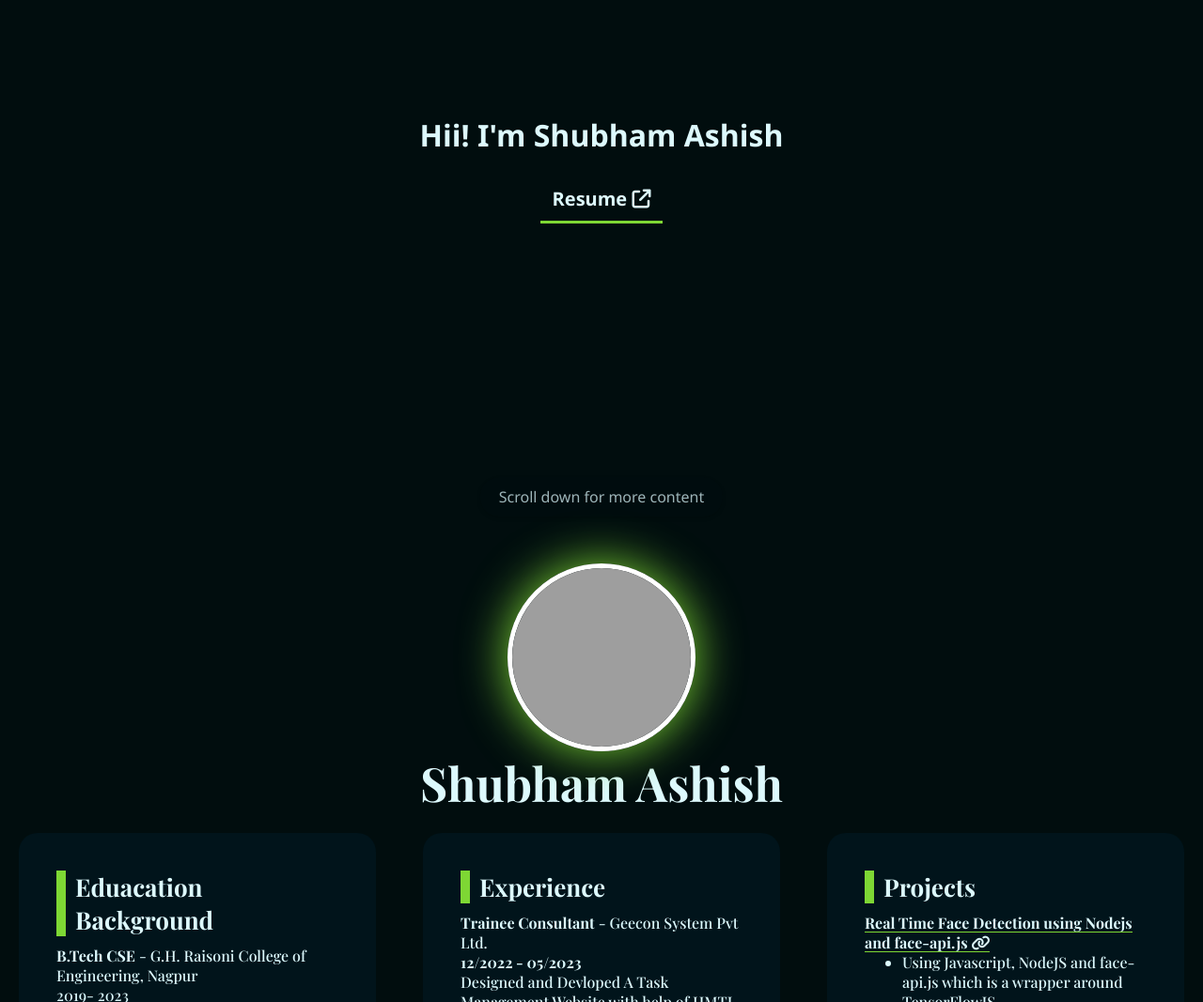
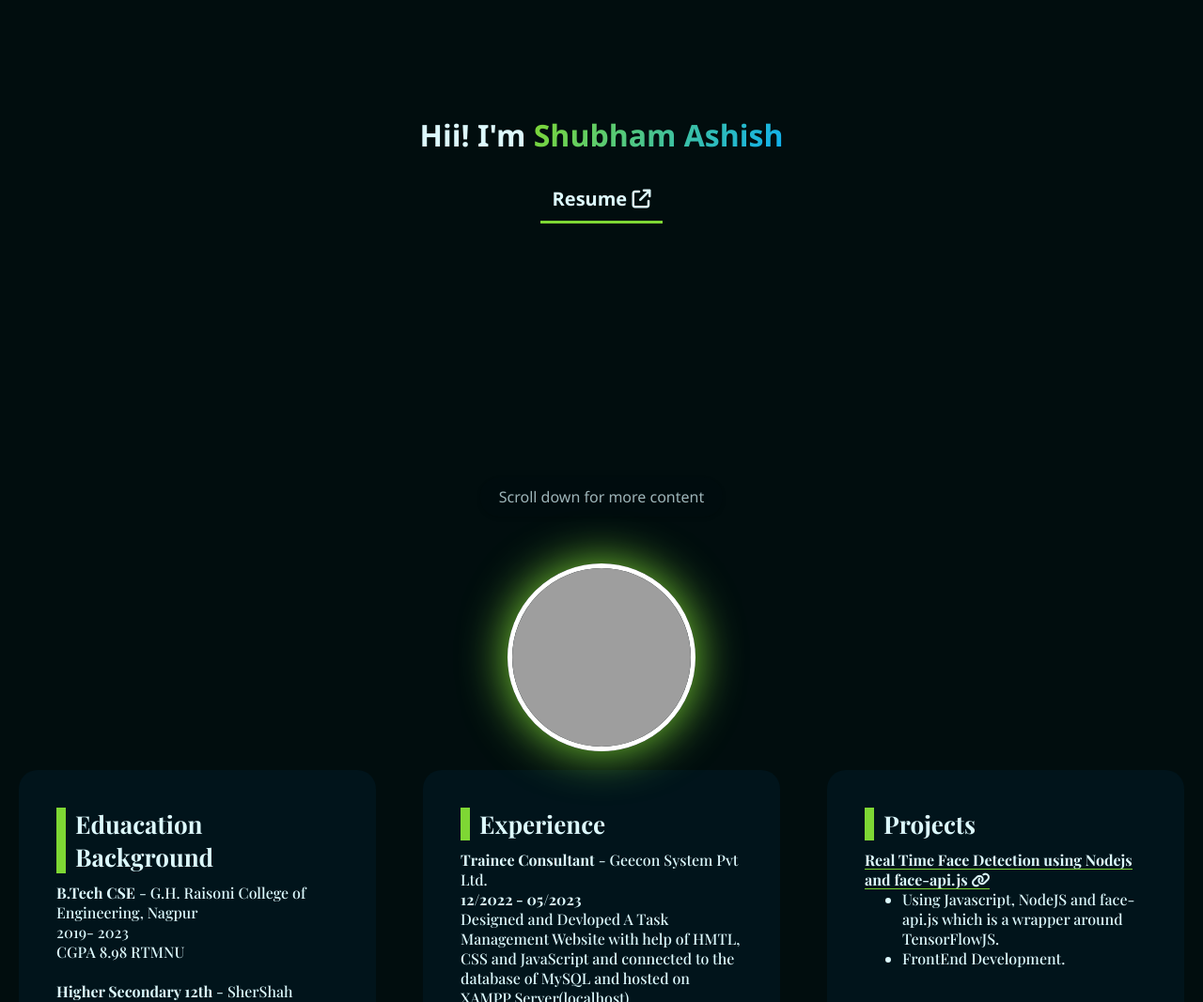
Before and after one commit to RAVINDRA-CHOUDHARY/pw, a plain HTML site: page index.html in a window 1280 px wide. Shown: the part 220-1287 px from the top of the page at 94% size. Drawn offline with nearby package versions, Linux system fonts and the light colour scheme; grey boxes are pictures that could not be loaded.

Commit message:
minor changes

```diff
--- a/assets/style.css
+++ b/assets/style.css
@@ -30,6 +30,11 @@ body {
   align-items: center;
 }
 
+.color-effect {
+  background: linear-gradient(120deg, var(--primary), var(--accent));
+  -webkit-background-clip: text;
+  -webkit-text-fill-color: transparent;
+}
 
 
 a {
--- a/index.html
+++ b/index.html
@@ -54,7 +54,7 @@
 
   <body>
     <div class="welcome">
-      <h1>Hii! I'm Shubham Ashish</h1>
+      <h1>Hii! I'm <span class="color-effect">Shubham Ashish</span> </h1>
       <!-- <button class="download" onclick=""> Download Resume </button> -->
       <a href="./assets/files/Resume@ShubhamAshish.pdf" class="res"
         >Resume <i class="fa-solid fa-arrow-up-right-from-square"></i
@@ -70,7 +70,7 @@
         <div class="img">
           <img src="./images/pp.JPG" alt="" />
         </div>
-        <h1>Shubham Ashish</h1>
+        <h1></h1>
       </div>
       <div class="wrapper">
         <div class="education collapsible">
```
